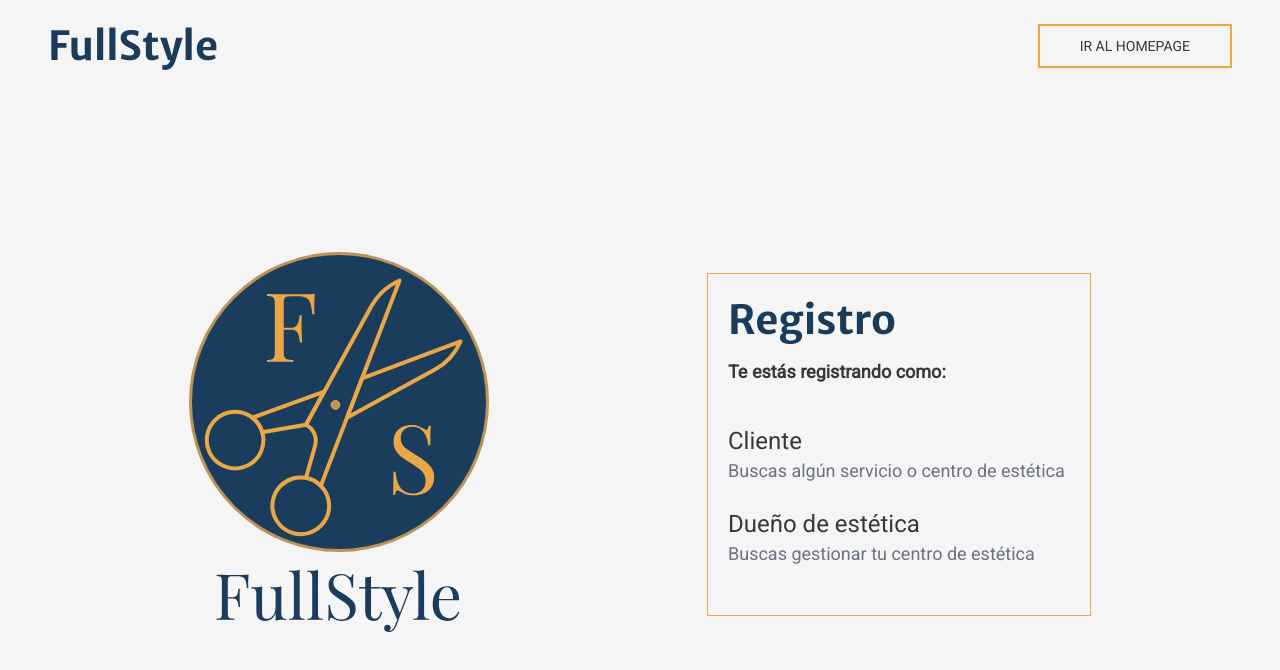
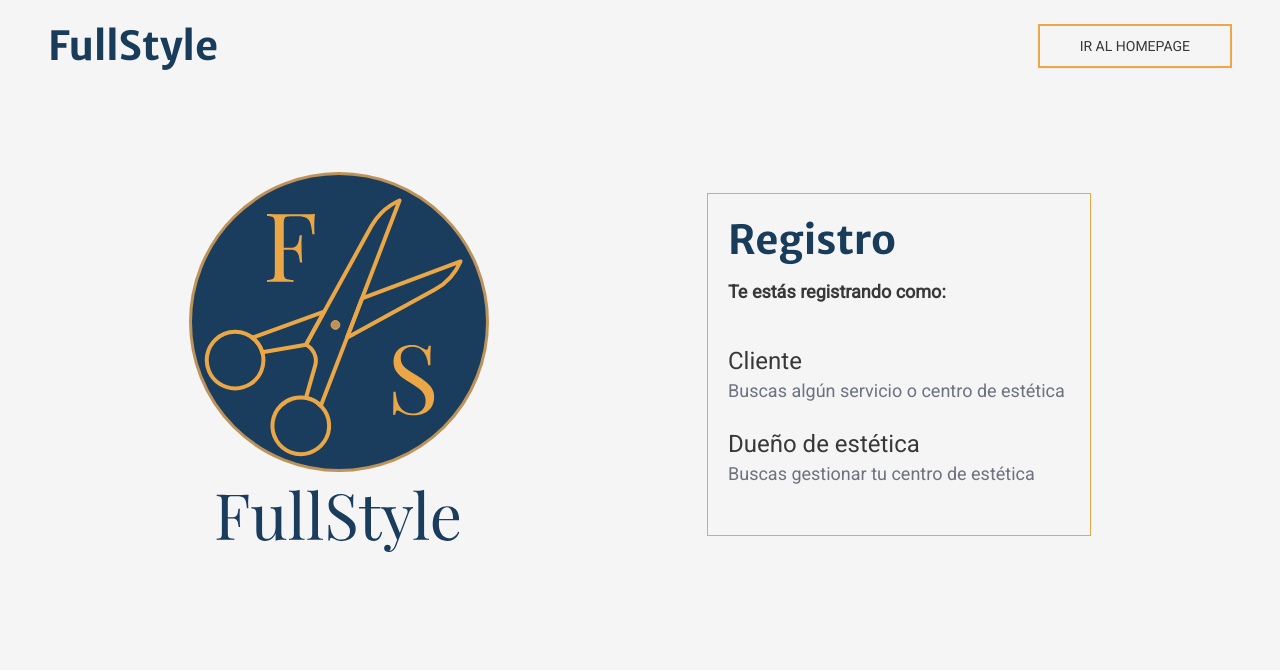
Before and after one commit to dieramirezma/FullStyle-Frontend, a Next.js app: page /register in a window 1280 px wide. Shown: the top 670 px of the page. Built offline with nearby package versions, Linux system fonts and the light colour scheme.

Commit message:
Adjust padding in register page layout for improved spacing

```diff
--- a/src/app/register/page.tsx
+++ b/src/app/register/page.tsx
@@ -6,7 +6,7 @@ export default function registerPage () {
   return (
     <div>
       <RegisterNavBar />
-      <div className="h-full flex items-center place-content-around px-20 pt-40">
+      <div className="h-full flex items-center place-content-around px-20 py-20">
         <Fullstyle />
         <TypeRegisterBox />
       </div>
```
